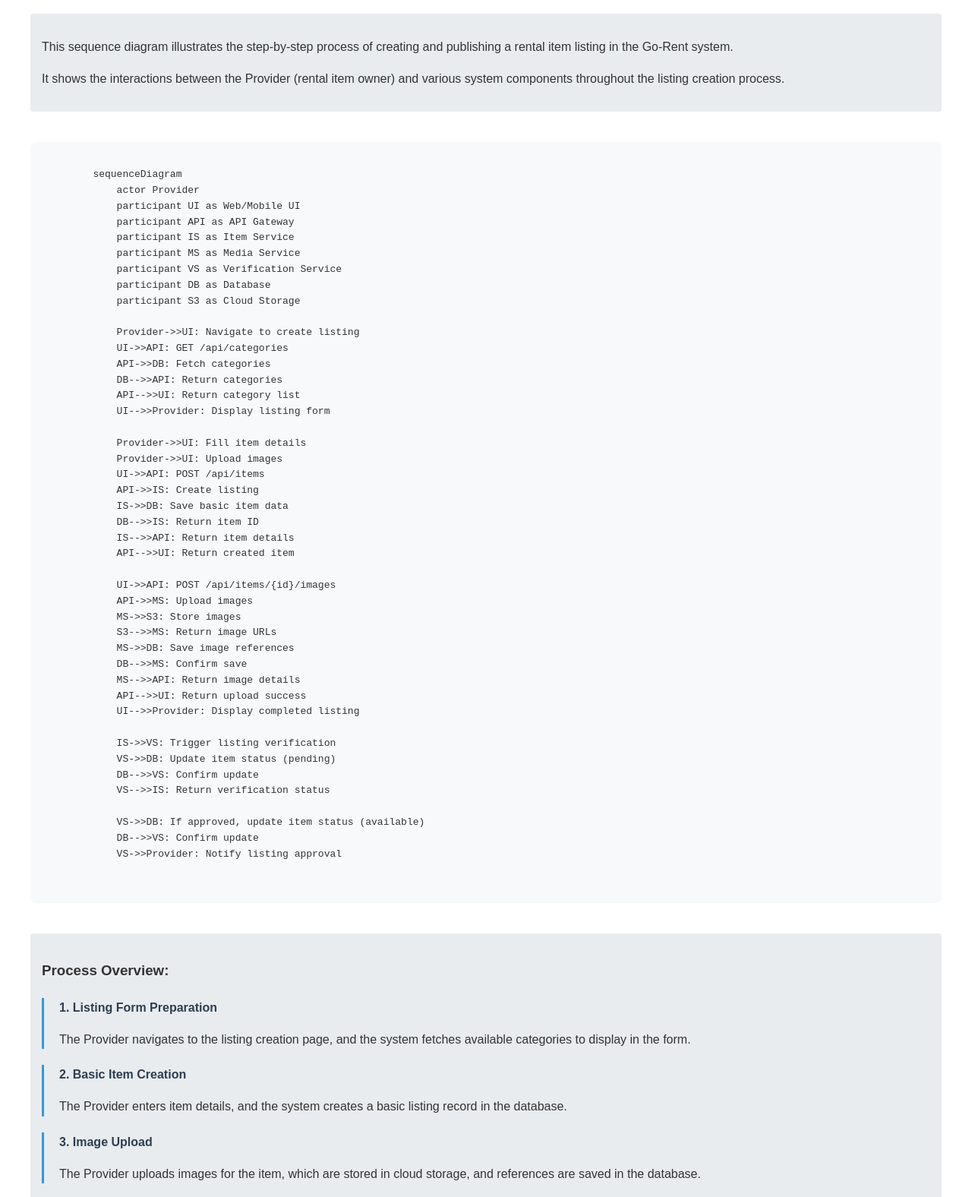
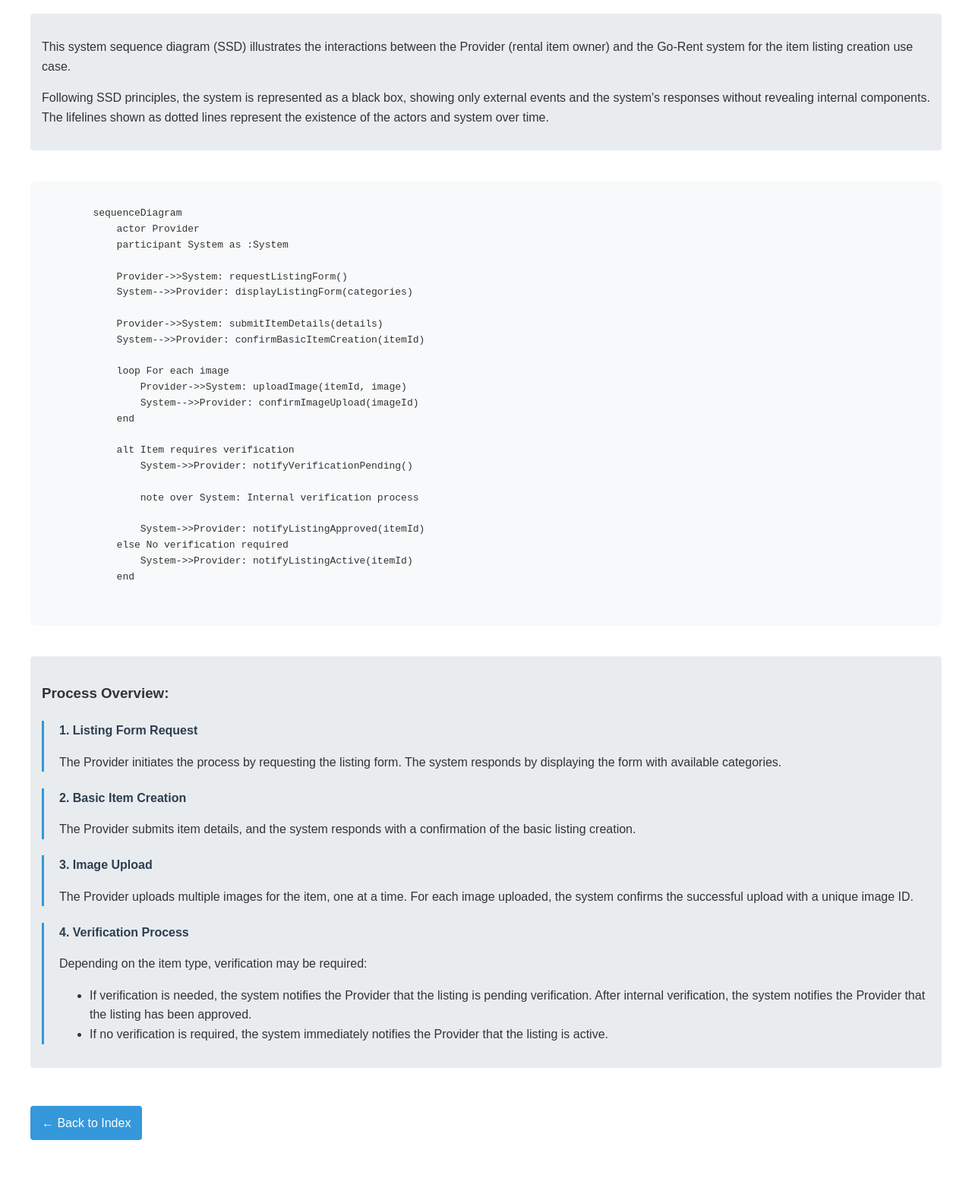
Before and after one commit to farhankhalidkayani/SDD-Diagrams, a plain HTML site: page sequence-item.html in a window 1280 px wide. Shown: the part 108-1684 px from the top of the page at 76% size. After the commit the page ends 1629 px from the top, so only its background shows below. Drawn offline with Linux system fonts and the light colour scheme; a script that the page names is missing.

Commit message:
corrected SSD

```diff
--- a/sequence-item.html
+++ b/sequence-item.html
@@ -1,10 +1,9 @@
-
 <!DOCTYPE html>
 <html lang="en">
   <head>
-    <meta charset="UTF-8">
-    <meta name="viewport" content="width=device-width, initial-scale=1.0">
-    <title>Go-Rent - Item Listing Process Sequence Diagram</title>
+    <meta charset="UTF-8" />
+    <meta name="viewport" content="width=device-width, initial-scale=1.0" />
+    <title>Go-Rent - Item Listing Process System Sequence Diagram</title>
     <script src="https://cdn.jsdelivr.net/npm/mermaid/dist/mermaid.min.js"></script>
     <style>
       body {
@@ -57,95 +56,101 @@
     </style>
   </head>
   <body>
-    <h1>Item Listing Process Sequence Diagram</h1>
+    <h1>Item Listing Process System Sequence Diagram</h1>
 
     <div class="description">
-        <p>This sequence diagram illustrates the step-by-step process of creating and publishing a rental item listing in the Go-Rent system.</p>
-        <p>It shows the interactions between the Provider (rental item owner) and various system components throughout the listing creation process.</p>
+      <p>
+        This system sequence diagram (SSD) illustrates the interactions between
+        the Provider (rental item owner) and the Go-Rent system for the item
+        listing creation use case.
+      </p>
+      <p>
+        Following SSD principles, the system is represented as a black box,
+        showing only external events and the system's responses without
+        revealing internal components. The lifelines shown as dotted lines
+        represent the existence of the actors and system over time.
+      </p>
     </div>
 
     <div class="diagram-container">
       <pre class="mermaid">
         sequenceDiagram
             actor Provider
-            participant UI as Web/Mobile UI
-            participant API as API Gateway
-            participant IS as Item Service
-            participant MS as Media Service
-            participant VS as Verification Service
-            participant DB as Database
-            participant S3 as Cloud Storage
+            participant System as :System
 
-            Provider->>UI: Navigate to create listing
-            UI->>API: GET /api/categories
-            API->>DB: Fetch categories
-            DB-->>API: Return categories
-            API-->>UI: Return category list
-            UI-->>Provider: Display listing form
+            Provider->>System: requestListingForm()
+            System-->>Provider: displayListingForm(categories)
 
-            Provider->>UI: Fill item details
-            Provider->>UI: Upload images
-            UI->>API: POST /api/items
-            API->>IS: Create listing
-            IS->>DB: Save basic item data
-            DB-->>IS: Return item ID
-            IS-->>API: Return item details
-            API-->>UI: Return created item
+            Provider->>System: submitItemDetails(details)
+            System-->>Provider: confirmBasicItemCreation(itemId)
 
-            UI->>API: POST /api/items/{id}/images
-            API->>MS: Upload images
-            MS->>S3: Store images
-            S3-->>MS: Return image URLs
-            MS->>DB: Save image references
-            DB-->>MS: Confirm save
-            MS-->>API: Return image details
-            API-->>UI: Return upload success
-            UI-->>Provider: Display completed listing
+            loop For each image
+                Provider->>System: uploadImage(itemId, image)
+                System-->>Provider: confirmImageUpload(imageId)
+            end
 
-            IS->>VS: Trigger listing verification
-            VS->>DB: Update item status (pending)
-            DB-->>VS: Confirm update
-            VS-->>IS: Return verification status
+            alt Item requires verification
+                System->>Provider: notifyVerificationPending()
 
-            VS->>DB: If approved, update item status (available)
-            DB-->>VS: Confirm update
-            VS->>Provider: Notify listing approval
-        </pre>
+                note over System: Internal verification process
+
+                System->>Provider: notifyListingApproved(itemId)
+            else No verification required
+                System->>Provider: notifyListingActive(itemId)
+            end
+        </pre
+      >
     </div>
 
     <div class="description">
       <h3>Process Overview:</h3>
 
       <div class="process-step">
-            <h4>1. Listing Form Preparation</h4>
-            <p>The Provider navigates to the listing creation page, and the system fetches available categories to display in the form.</p>
+        <h4>1. Listing Form Request</h4>
+        <p>
+          The Provider initiates the process by requesting the listing form. The
+          system responds by displaying the form with available categories.
+        </p>
       </div>
 
       <div class="process-step">
         <h4>2. Basic Item Creation</h4>
-            <p>The Provider enters item details, and the system creates a basic listing record in the database.</p>
+        <p>
+          The Provider submits item details, and the system responds with a
+          confirmation of the basic listing creation.
+        </p>
       </div>
 
       <div class="process-step">
         <h4>3. Image Upload</h4>
-            <p>The Provider uploads images for the item, which are stored in cloud storage, and references are saved in the database.</p>
+        <p>
+          The Provider uploads multiple images for the item, one at a time. For
+          each image uploaded, the system confirms the successful upload with a
+          unique image ID.
+        </p>
       </div>
 
       <div class="process-step">
-            <h4>4. Listing Verification</h4>
-            <p>The system initiates a verification process for the listing, temporarily setting its status to "pending".</p>
-        </div>
-
-        <div class="process-step">
-            <h4>5. Listing Approval</h4>
-            <p>After verification, the listing status is updated to "available", and the Provider is notified of the approval.</p>
+        <h4>4. Verification Process</h4>
+        <p>Depending on the item type, verification may be required:</p>
+        <ul>
+          <li>
+            If verification is needed, the system notifies the Provider that the
+            listing is pending verification. After internal verification, the
+            system notifies the Provider that the listing has been approved.
+          </li>
+          <li>
+            If no verification is required, the system immediately notifies the
+            Provider that the listing is active.
+          </li>
+        </ul>
       </div>
     </div>
 
     <a href="index.html" class="back-link">← Back to Index</a>
 
     <script>
-        mermaid.initialize({ startOnLoad: true, theme: 'default' });
+      mermaid.initialize({ startOnLoad: true, theme: "default" });
     </script>
   </body>
 </html>
```
Also changed, not shown: sequence-booking.html (+94 -78 lines), 12 other files. Lines whose indentation alone changed are shown as unchanged.
